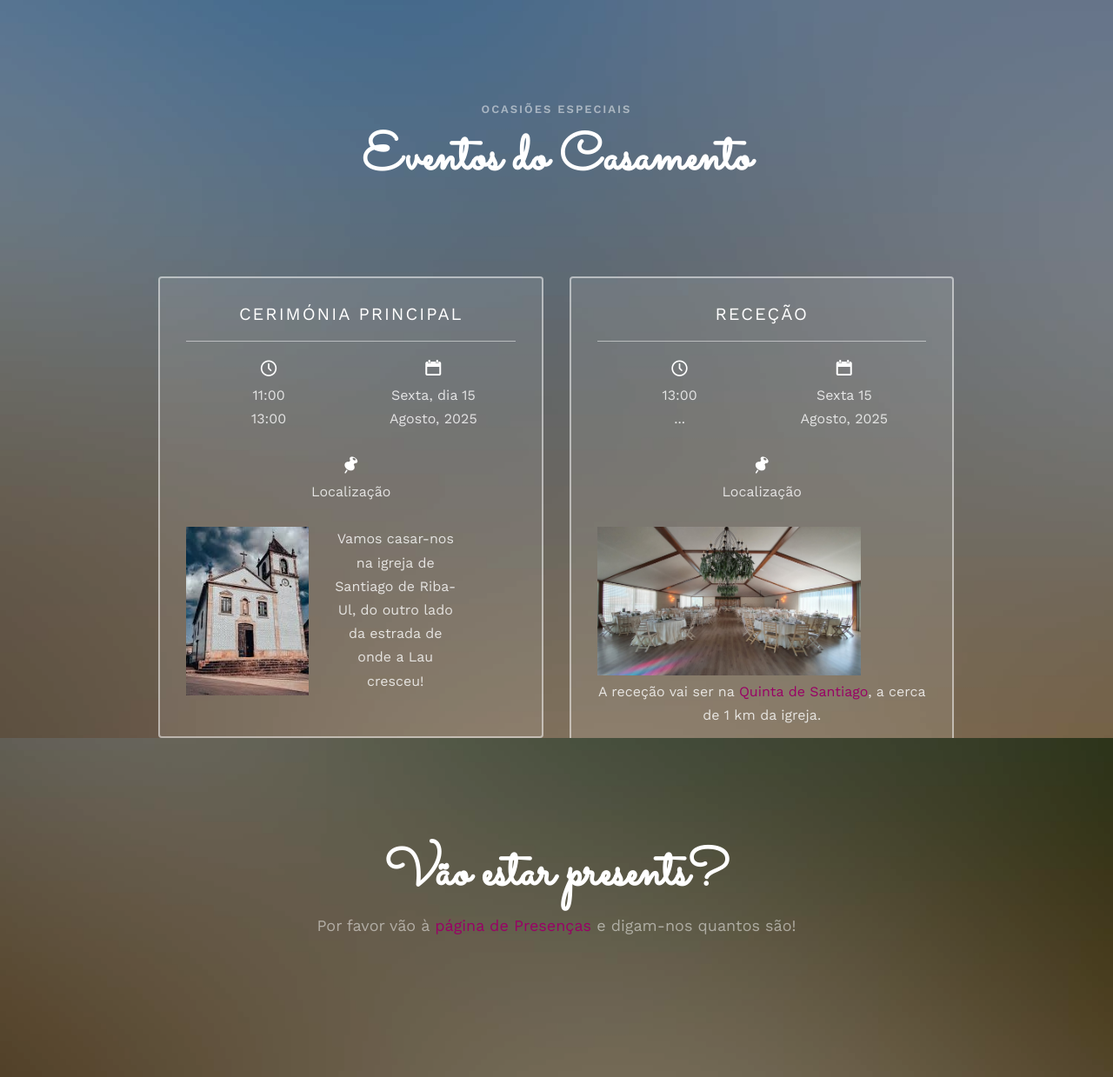
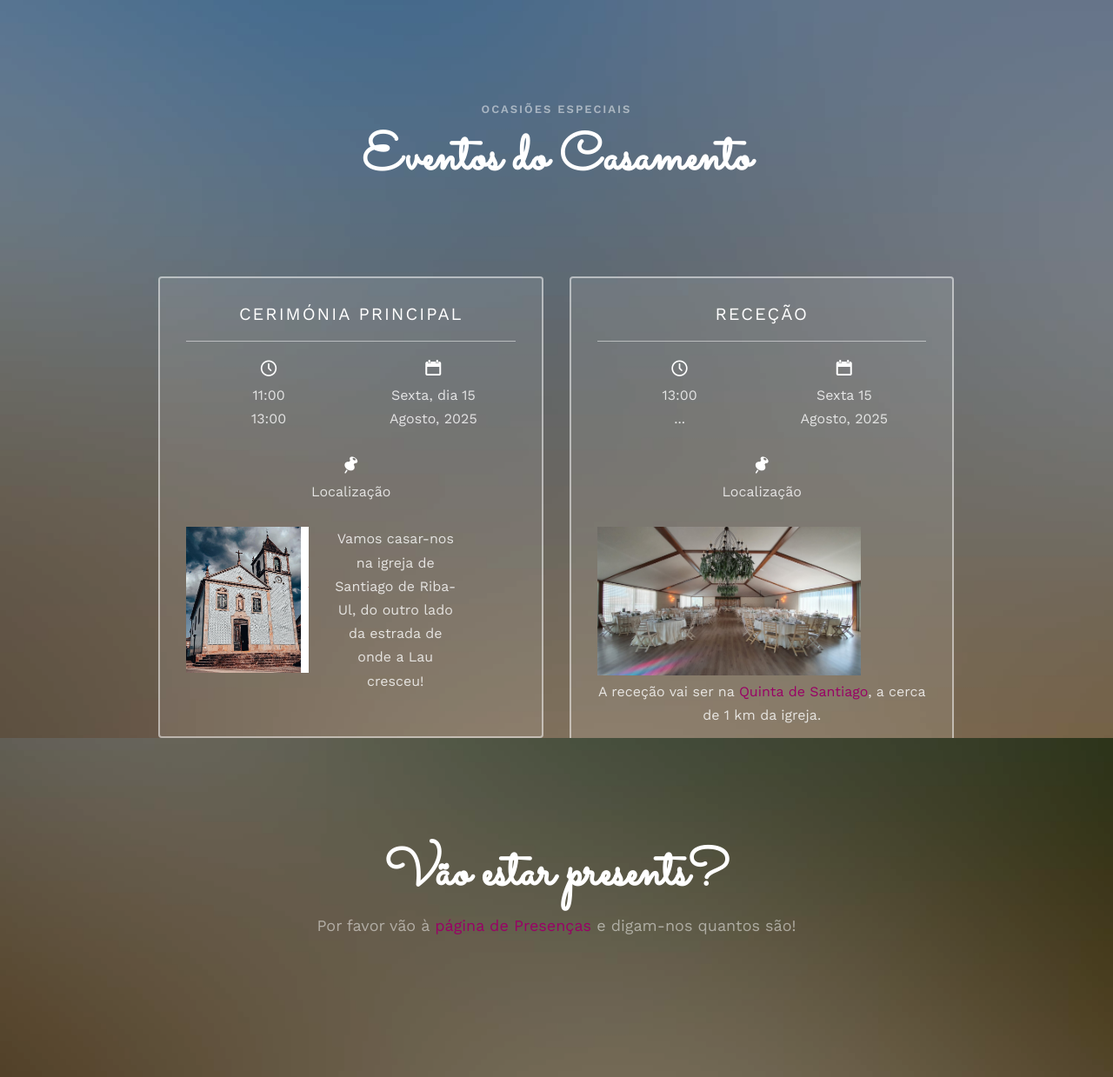
Before and after one commit to AJPreto/lauetoze, a Flask app: page / in a window 1280 px wide. Shown: the part 1580-2819 px from the top of the page at 87% size. Run offline with Flask 3, Linux system fonts and the light colour scheme; some libraries are stand-ins or nearby versions; some web fonts are replaced.

Commit message:
Improve church image quality

```diff
--- a/lauetoze/templates/index.html
+++ b/lauetoze/templates/index.html
@@ -178,7 +178,7 @@
 									</div>
 									<div class="row">
 										<div class="col-md-5">
-											<img src="{{ url_for('static', filename='images/church.jpeg') }}" alt="Igreja de Santiago de Riba-Ul" class="img-responsive" style="width:100%; margin-bottom: 5px;">
+											<img src="{{ url_for('static', filename='images/church.jpg') }}" alt="Igreja de Santiago de Riba-Ul" class="img-responsive" style="width:100%; margin-bottom: 5px;">
 										</div>
 										<div class="col-md-5">
 											<p>Vamos casar-nos na igreja de Santiago de Riba-Ul, do outro lado da estrada de onde a Lau cresceu!</p>
```
Also changed, not shown: lauetoze/static/images/church.jpeg (deleted), lauetoze/static/images/church.jpg (added).
